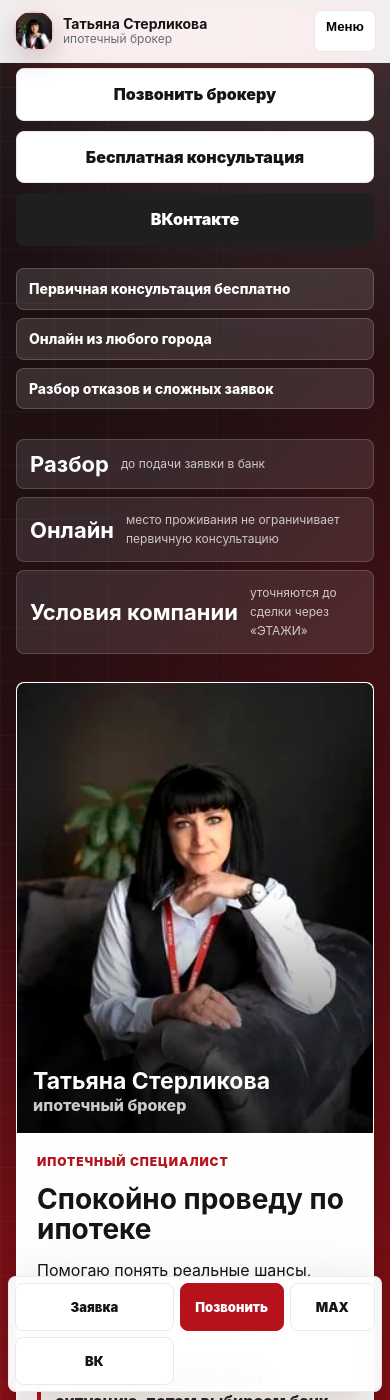
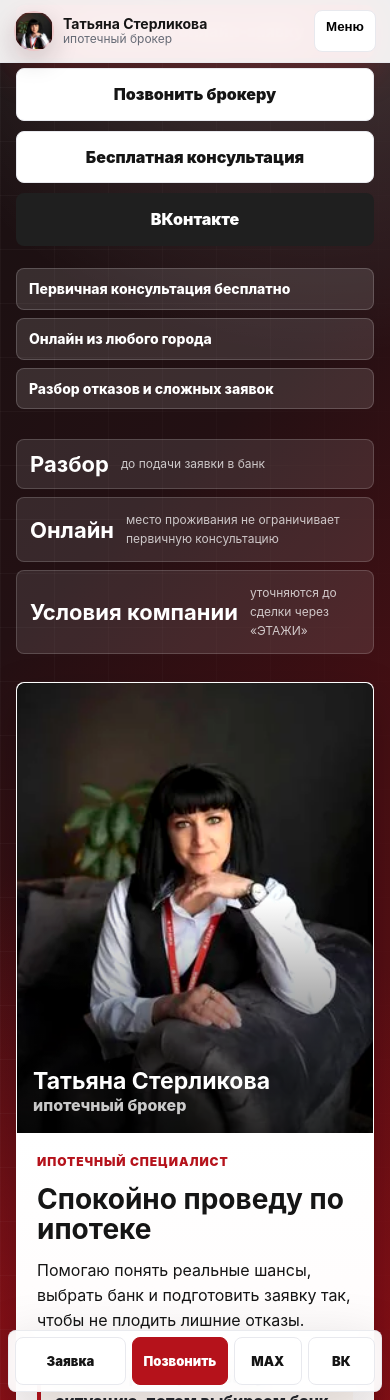
Before and after one commit to deputat36/broker, a Jekyll site: the page built from index.md, in a window 390 px wide and 1400 px high, scrolled down 516 px. Built offline with Jekyll 4.4.1, drawn with Linux system fonts in a browser that asks for light colours.

Commit message:
Исправить мобильную сетку быстрых контактов

```diff
--- a/assets/css/nav-state.css
+++ b/assets/css/nav-state.css
@@ -3,3 +3,10 @@
   font-weight: 900;
   text-decoration: underline;
 }
+
+/* Mobile conversion bar: four actions must stay in one row. */
+@media (max-width: 760px) {
+  .sticky-contacts {
+    grid-template-columns: minmax(0, 1.15fr) minmax(0, 1fr) repeat(2, minmax(0, .7fr));
+  }
+}
```
